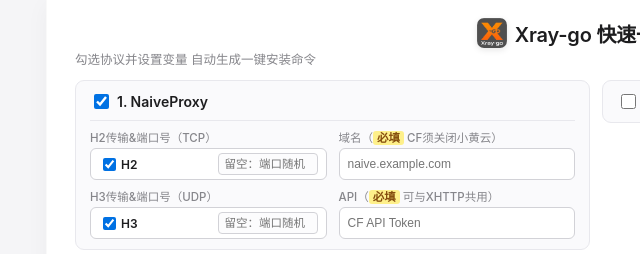
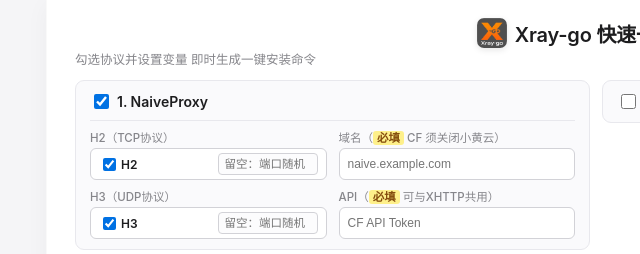
Before and after one commit to easonhunt7/singboXray, a plain HTML site: page index.html in a window 1280 px wide. Both pictures are taken after a click on the label "1. NaiveProxy". Shown: the top 254 px of the page, 44-684 px from the left. Drawn offline with Linux system fonts and the light colour scheme.

Commit message:
Update index.html

```diff
--- a/index.html
+++ b/index.html
@@ -296,7 +296,7 @@
             <img src="logo.png" alt="Xray-go Logo">
             <h2>Xray-go 快速一键部署</h2>
         </div>
-        <p class="desc">勾选协议并设置变量 自动生成一键安装命令</p>
+        <p class="desc">勾选协议并设置变量 即时生成一键安装命令</p>
     </div>
 
     <div class="protocols-grid">
@@ -309,20 +309,20 @@
             <div class="sub-options">
                 <div class="row-grid">
                     <div class="form-group">
-                        <label class="field-label">H2传输&端口号（TCP）</label>
+                        <label class="field-label">H2（TCP协议）</label>
                         <div class="proto-port-box">
                             <label><input type="checkbox" id="naiveH2" checked> H2</label>
                             <input type="text" id="naiveH2Port" placeholder="留空：端口随机">
                         </div>
                     </div>
                     <div class="form-group">
-                        <label class="field-label">域名（<span class="badge-req">必填</span> CF须关闭小黄云）</label>
+                        <label class="field-label">域名（<span class="badge-req">必填</span> CF 须关闭小黄云）</label>
                         <input type="text" id="naiveDomain" placeholder="naive.example.com">
                     </div>
                 </div>
                 <div class="row-grid">
                     <div class="form-group">
-                        <label class="field-label">H3传输&端口号（UDP）</label>
+                        <label class="field-label">H3（UDP协议）</label>
                         <div class="proto-port-box">
                             <label><input type="checkbox" id="naiveH3" checked> H3</label>
                             <input type="text" id="naiveH3Port" placeholder="留空：端口随机">
@@ -344,20 +344,20 @@
             <div class="sub-options">
                 <div class="row-grid">
                     <div class="form-group">
-                        <label class="field-label">H2传输&端口号（TCP）</label>
+                        <label class="field-label">H2（TCP协议）</label>
                         <div class="proto-port-box">
                             <label><input type="checkbox" id="xhttpH2" checked> H2</label>
                             <input type="text" id="xhttpH2Port" placeholder="留空：端口随机">
                         </div>
                     </div>
                     <div class="form-group">
-                        <label class="field-label">域名（自签留空;若选,CF须关闭小黄云）</label>
+                        <label class="field-label">域名（自签留空;若选,CF 须关闭小黄云）</label>
                         <input type="text" id="xhttpDomain" placeholder="xhttp.example.com">
                     </div>
                 </div>
                 <div class="row-grid">
                     <div class="form-group">
-                        <label class="field-label">H3传输&端口号（UDP）</label>
+                        <label class="field-label">H3（UDP协议）</label>
                         <div class="proto-port-box">
                             <label><input type="checkbox" id="xhttpH3" checked> H3</label>
                             <input type="text" id="xhttpH3Port" placeholder="留空：端口随机">
@@ -379,7 +379,7 @@
             <div class="sub-options">
                 <div class="row-grid">
                     <div class="form-group">
-                        <label class="field-label">Protocol（<span class="badge-req">必填</span> CF与服务器连接协议）</label>
+                        <label class="field-label">Protocol（<span class="badge-req">必填</span> CF 与服务器连接协议）</label>
                         <select id="argoProtocol">
                             <option value="http2" selected>http2</option>
                             <option value="quic">quic</option>
@@ -392,7 +392,7 @@
                 </div>
                 <div class="row-grid" style="margin-top: 8px;">
                     <div class="form-group">
-                        <label class="field-label">CF服务URL端口（<span class="badge-req">必填</span>）</label>
+                        <label class="field-label">CF 服务URL端口（<span class="badge-req">必填</span>）</label>
                         <input type="text" id="argoPort" value="8001">
                     </div>
                     <div class="form-group">
```
